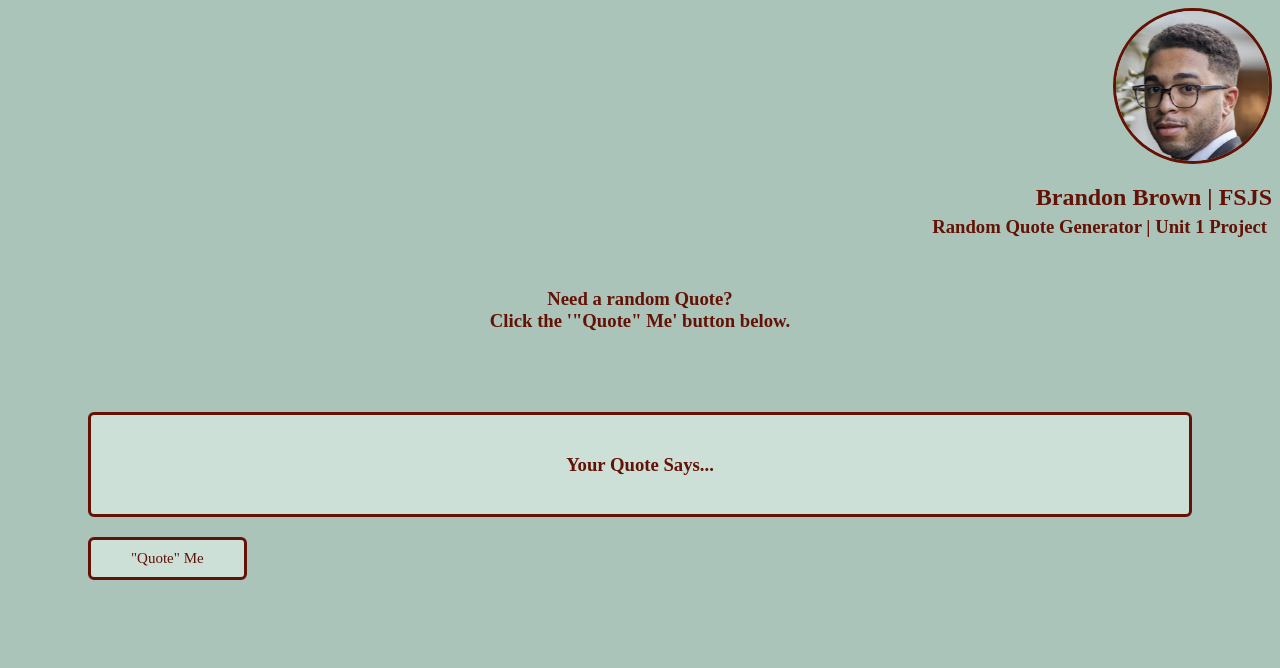
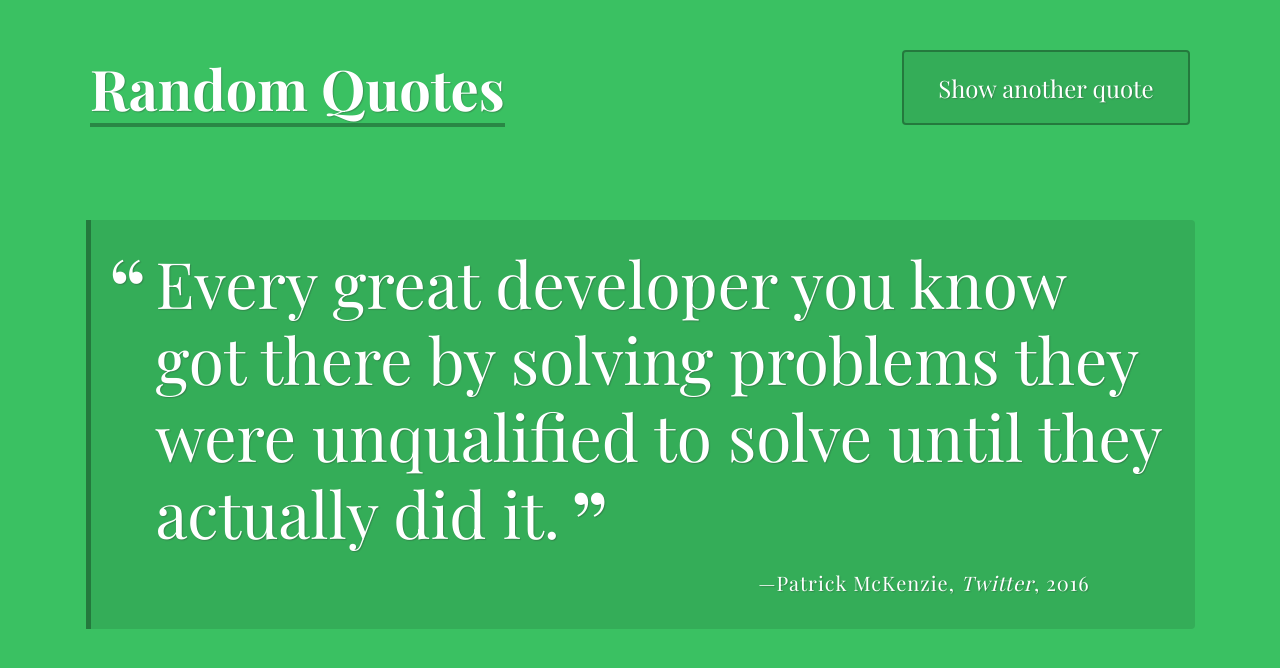
Before and after one commit to BrandonBrown9/Random-Quote-Generator, a plain HTML site: page index.html in a window 1280 px wide. Drawn offline with nearby package versions, Linux system fonts and the light colour scheme; a web font is replaced by a local one.

Commit message:
Removing custom Code
Adding Teamtreehouse supplied code.
Also fixing quotes not displaying in quote-box. Added onclick functionatlity to button.

```diff
--- a/Random Quote Generator.js
+++ /dev/null
@@ -1,78 +0,0 @@
-
-//Create a vairable that will hold the quote and the Author of the quote
-
-
-// Create an Array of Objects to store in the data for your quotes
-// Add data to your quote objects
-const quotes = [
-    {
-        quote: "The best way to remember your wife's birthday is to forget it once.",
-        source: "Bertrand Russell",
-        citation: "Google",
-        year: ''
-    },
-    {
-        quote: "Science is what you know, philosophy is what you don't know.",
-        source: "E. Joseph Cossman",
-        citation: "Google",
-        year: ''
-    },
-    {
-        quote: "Anything that comes easy, comes wrong.",
-        source: "Josephine Tessier",
-        citation: "Google",
-        year: ''
-    },
-    {
-        quote: "Do it, just do it! Don't let your dreams be dreams.",
-        source: "Shia LaBeouf",
-        citation: "Google",
-        year: '2015'
-    },
-    {
-        quote: "Make your life a masterpiece; imagine no limitations on what you can be, have or do",
-        source: "Brian Tracy",
-        citation: "Google",
-        year: ''
-    },
-]
-
-
-/*
-Create the getRandomQuote function
-The getRandomQuote function should create a random number,
-and use that random number to return a random quote object from the quotes array.
-*/
-    function getRandomQuote() {
-        let random = Math.floor(Math.random() * (quotes.length));
-        return quotes[random]; // Return command crucial for sending the random quote back to a variable in the printQuote method
-
-        //console.log(quotes[random]); // QA - Successful
-        // document.getElementById('html').innerHTML = quotes[random]; // QA - Successful
-    }
-
-
-function printQuote() {
-    let result = getRandomQuote(); // Result equals the returned method of quotes[random] in getRandomQuote() method.
-
-    let randomQuote = `
-        <p class = "quote">${result.quote}</p>
-        <p class = "source">- ${result.source}
-    `
-
-    if(result.year) {
-        randomQuote += `
-        <span class = "year">- ${result.year}</span>
-    `
-    } else if (result.citation) {
-        randomQuote += `
-        <span class = "citation">-  ${result.citation}</span>
-        `
-    }
-
-    randomQuote += `</p>`; // Close the paragraph tag and append to the end of the randomQuote variable
-
-    return document.getElementById('html').innerHTML = randomQuote;
-
-}
-// console.log(printQuote()); QA - Successful - Logs randomQuote string and template literal to console.
--- /dev/null
+++ b/css/styles.css
@@ -0,0 +1,166 @@
+/**
+ * Treehouse FSJS Techdegree
+ * Random Quote Generator - CSS
+ */
+
+ @import url('https://fonts.googleapis.com/css?family=Playfair+Display:400,400i,700,700i&display=swap');
+
+body {
+  background-color: rgb(58, 193, 98);
+  color: white;
+  font-family: 'Playfair Display', serif;
+  padding: 5px;
+}
+
+header {
+  display: flex;
+  flex-flow: row wrap;
+  justify-content: space-between;
+  width: 95%;
+  max-width: 1100px;
+  margin: auto;
+  padding: 5px;
+}
+
+h1 {
+  text-shadow: 1px 1px 1px rgba(50, 50, 50, 0.3);
+}
+
+.load-quote {
+  color: #fff;
+  text-shadow: 1px 1px 1px rgba(50, 50, 50, 0.3);
+  width: 12em;
+  max-height: 75px;
+  margin-top: 20px;
+  margin-bottom: 20px;
+  padding: 15px 0;
+  background-color: rgba(0, 0, 0, 0.1);
+  border-radius: 4px;
+  border: 2px solid rgba(0, 0, 0, 0.3);
+  transition: 0.5s;
+}
+
+.load-quote:hover {
+  background-color: rgba(255, 255, 255, 0.1);
+}
+
+.load-quote:focus {
+  outline: none;
+}
+
+.container {
+  width: 90%;
+  max-width: 1024px;
+  margin: auto;
+  padding: 5px;
+}
+
+.quote-box {
+  text-shadow: 1px 1px 1px rgba(50, 50, 50, 0.3);
+  line-height: 0.5;
+}
+
+.quote {
+  font-size: 2rem;
+  font-weight: 400;
+  line-height: 1.2;
+  position: relative;
+  margin: 0;
+  margin-left: 10px;
+}
+
+.quote:before,
+.quote:after {
+  font-size: 3rem;
+  line-height: 2.5rem;
+  position: absolute;
+}
+
+.quote:before {
+  content: "“";
+  top: 0.1em;
+  left: -0.5em;
+}
+
+.quote:after {
+  content: "”";
+  bottom: -0.1em;
+  margin-left: 0.1em;
+  position: absolute;
+}
+
+.source {
+  font-size: 1rem;
+  letter-spacing: 0.05em;
+  line-height: 1.1;
+  text-align: right;
+  margin-right: 4em;
+}
+
+.source:before {
+  content: "—";
+}
+
+.citation {
+  font-style: italic;
+}
+
+.citation:before {
+  content: ", ";
+  font-style: normal;
+}
+
+.year:before {
+  content: ", ";
+  font-style: normal;
+}
+
+@media (min-width: 768px) {
+  body {
+    padding: 25px;
+  }
+
+  header {
+    margin-bottom: 50px;
+  }
+
+  h1 {
+    font-size: 3.5rem;
+    height: 73px;
+    margin-top: 20px;
+    margin-right: 5px;
+    border-bottom: 4px solid rgba(0, 0, 0, 0.3);
+  }
+
+  .load-quote {
+    font-size: 1.5rem;
+  }
+
+  .container {
+    padding: 25px 25px 15px 55px;
+    background: rgba(0, 0, 0, 0.1);
+    border-left: 5px solid rgba(0, 0, 0, 0.3);
+    border-radius: 0 4px 4px 0;
+  }
+
+  .quote {
+    font-size: 4rem;
+  }
+
+  .quote:before,
+  .quote:after {
+    font-size: 6rem;
+  }
+
+  .quote:before {
+    top: 0.25em;
+  }
+
+  .quote:after {
+    bottom: 0.1em;
+  }
+
+  .source {
+    font-size: 1.25rem;
+  }
+}
--- a/index.html
+++ b/index.html
@@ -1,37 +1,26 @@
+<!DOCTYPE html>
 <html lang="en">
-<head>
+  <head>
     <meta charset="UTF-8">
     <meta name="viewport" content="width=device-width, initial-scale=1.0">
-    <title>Random Quote Generator</title>
+    <title>Random Quotes</title>
+    <link rel="stylesheet" href="css/normalize.css">
+    <link rel="stylesheet" href="css/styles.css">
+  </head>
 
-    <link rel="stylesheet" href="styles.css">
-</head>
-<body>
-    <main>
+  <body>
+    <header>
+      <h1>Random Quotes</h1>
+      <button onclick = "printQuote()" id="load-quote" class="load-quote">Show another quote</button>
+    </header>
 
-    <div class = "Profile">
-        <img src="img/Brandon-portrait.png" alt="Brandon-portrait">
-        <h2>Brandon Brown | FSJS</h2>
-        <h3>Random Quote Generator | Unit 1 Project</h3>
+    <div class="container">
+      <div id="quote-box" class="quote-box">
+        <p class="quote">Every great developer you know got there by solving problems they were unqualified to solve until they actually did it.</p>
+        <p class="source">Patrick McKenzie<span class="citation">Twitter</span><span class="year">2016</span></p>
+      </div>
     </div>
 
-    <div class = "Instructions">
-        <h3>Need a random Quote? <br>
-            Click the '"Quote" Me' button below.
-        </h3>
-    </div>
-
-    <div class = "Container-Card">
-        <h3>Your Quote Says...</h3>
-        <p id = "html"></p>
-        <!--
-            <p class = "quote">${quotes[random].quote}</p>
-            <p class = "source">${quotes[random].source}</p>
-        -->
-    </div>
-    <button onclick = "printQuote()"> "Quote" Me</button>
-
-    </main>
-</body>
-    <script src="Random Quote Generator.js"></script>
+    <script src="js/script.js"></script>
+  </body>
 </html>
--- /dev/null
+++ b/js/script.js
@@ -0,0 +1,96 @@
+/******************************************
+Treehouse FSJS Techdegree:
+project 1 - A Random Quote Generator
+******************************************/
+
+// For assistance:
+  // Check the "Project Resources" section of the project instructions
+  // Reach out in your Slack community - https://treehouse-fsjs-102.slack.com/app_redirect?channel=chit-chat
+
+/***
+ * `quotes` array
+***/
+// Create an Array of Objects to store in the data for your quotes
+// Add data to your quote objects
+const quotes = [
+  {
+      quote: "The best way to remember your wife's birthday is to forget it once.",
+      source: "Bertrand Russell",
+      citation: "Google",
+      year: ''
+  },
+  {
+      quote: "Science is what you know, philosophy is what you don't know.",
+      source: "E. Joseph Cossman",
+      citation: "Google",
+      year: ''
+  },
+  {
+      quote: "Anything that comes easy, comes wrong.",
+      source: "Josephine Tessier",
+      citation: "Google",
+      year: ''
+  },
+  {
+      quote: "Do it, just do it! Don't let your dreams be dreams.",
+      source: "Shia LaBeouf",
+      citation: "Google",
+      year: '2015'
+  },
+  {
+      quote: "Make your life a masterpiece; imagine no limitations on what you can be, have or do",
+      source: "Brian Tracy",
+      citation: "Google",
+      year: ''
+  },
+]
+
+
+/***
+ * `getRandomQuote` function
+***/
+/*
+Create the getRandomQuote function
+The getRandomQuote function should create a random number,
+and use that random number to return a random quote object from the quotes array.
+*/
+function getRandomQuote() {
+  let random = Math.floor(Math.random() * (quotes.length));
+  return quotes[random]; // Return command crucial for sending the random quote back to a variable in the printQuote method
+
+  //console.log(quotes[random]); // QA - Successful
+  // document.getElementById('html').innerHTML = quotes[random]; // QA - Successful
+}
+
+
+
+/***
+ * `printQuote` function
+***/
+function printQuote() {
+  let result = getRandomQuote(); // Result equals the returned method of quotes[random] in getRandomQuote() method.
+
+  let randomQuote = `
+      <p class = "quote">${result.quote}</p>
+      <p class = "source"> ${result.source}
+  `
+  if(result.year) {
+      randomQuote += `
+      <span class = "year"> ${result.year}</span>
+  `
+  } else if (result.citation) {
+      randomQuote += `
+      <span class = "citation"> ${result.citation}</span>
+      `
+  }
+
+  randomQuote += `</p>`; // Close the paragraph tag and append to the end of the randomQuote variable
+
+/***
+ * click event listener for the print quote button
+ * DO NOT CHANGE THE CODE BELOW!!
+***/
+
+//return document.getElementById('load-quote').addEventListener("click", printQuote, false);
+return document.getElementById('quote-box').innerHTML = randomQuote;
+}
--- a/styles.css
+++ /dev/null
@@ -1,75 +0,0 @@
-/* Global Layout */
-body {
-    background-color: #abc4b9 ;
-}
-/* Div Profile - template theme */
-
-.Profile {
-    text-align: right;
-    font-family: "papyrus";
-    color: #631205;
-}
-
-.Profile h2 {
-    margin-bottom: 0px;
-    font-weight: bold;
-}
-
-.Profile h3 {
-    margin: 5px;
-    margin-bottom: 50px;
-}
-
-img {
-    border-radius: 50%;
-    height: 150px;
-    border: solid;
-    border-color: #631205;
-}
-
-.Instructions h3{
-    text-align: center;
-    font-family: "papyrus";
-    color: #631205;
-
-}
-
-#html {
-    text-align: center;
-    font-family: "papyrus";
-    color: #631205;
-}
-
-/* Quote Field - Styles where JavaScript will put the quotes*/
-.Container-Card {
-    margin: 80px;
-    margin-bottom: 20px;
-    max-width: 1650px;
-    min-width: 50px;
-    padding: 20px 20px 20px;
-    text-align: center;
-    background: #cce0d8;
-    border-radius: 6px;
-    border: solid;
-    border-color: #631205;
-}
-
-.Container-Card h3 {
-    font-family: "papyrus";
-    color: #631205;
-}
-
-button {
-    font-family: "papyrus";
-    font-size: 15px;
-    color: #631205;
-    padding-top: 10px;
-    padding-bottom: 10px;
-    padding-left: 40px;
-    padding-right: 40px;
-    background: #cce0d8;
-    border-color: #631205;
-    border-radius: 6px;
-    border: solid;
-    margin-left: 80px;
-}
```
Also changed, not shown: css/normalize.css (added), img/Brandon-portrait.png (deleted), 3 other files.
